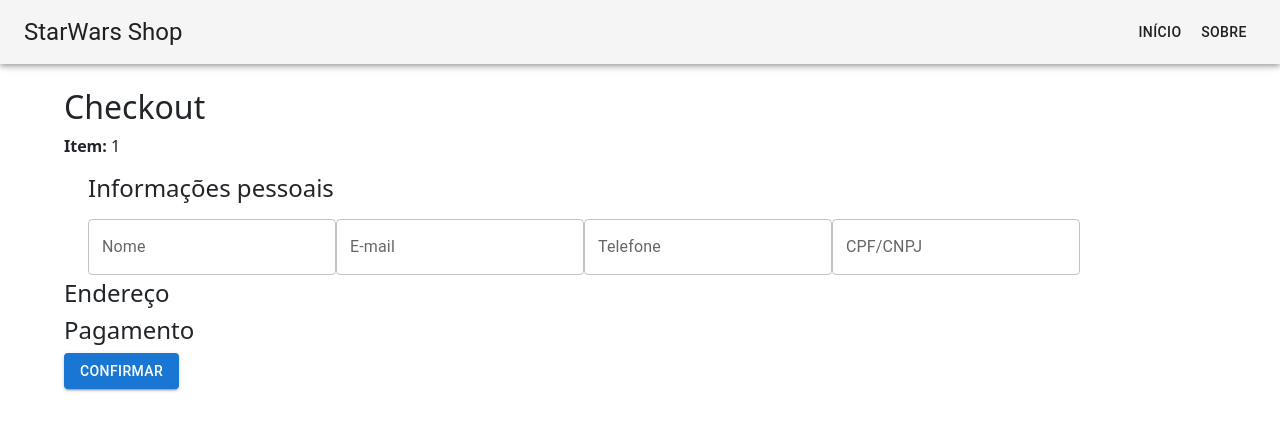
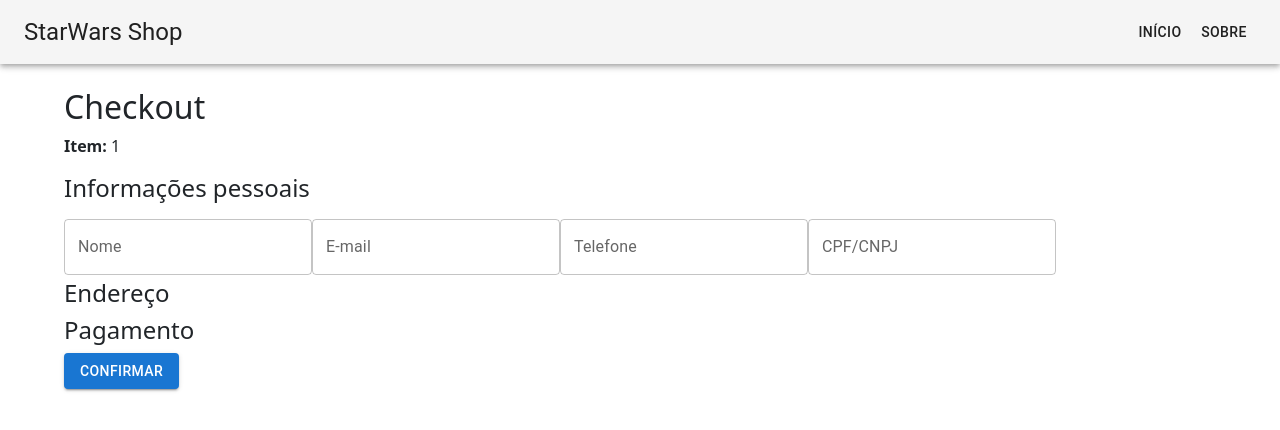
Before and after one commit to lauraghrk/starwars-shop, a React (Vite) app: page /checkout/1 in a window 1280 px wide. Shown: the top 430 px of the page. Built offline with nearby package versions, Linux system fonts and the light colour scheme.

Commit message:
yup validations

```diff
--- a/src/components/CheckoutForm.tsx
+++ b/src/components/CheckoutForm.tsx
@@ -1,41 +1,62 @@
-import { Formik, Form } from 'formik'
+import { useFormik } from 'formik'
 import Button from '@mui/material/Button';
-import { Container, TextField } from '@mui/material';
+import { Box, Container, TextField } from '@mui/material';
 import schema from '../schemas/schema';
 
 function CheckoutForm() {
 
-    function onsubmit() {
-        console.log("Enviado")
+    const formik = useFormik({
+        initialValues: {
+            name: '',
+            email: '',
+            phone: '',
+            cpfcnpj: ''
+        },
+        validationSchema: schema,
+        onSubmit: (values) => {
+            console.log('enviado')
+            console.log(values)
         }
+    })
 
     return (
-        <Formik initialValues={{}} validationSchema={schema} onSubmit={onsubmit}>
-            {() => (
-                <Form>
-                    <Container>
+        <Box component="form" onSubmit={formik.handleSubmit}>
+            <div>
                 <h4>Informações pessoais</h4>
                 <TextField
                     margin='dense'
                     name='name'
                     label='Nome'
+                    value={formik.values.name}
+                    onChange={formik.handleChange}
+                    error={formik.touched.name && Boolean(formik.errors.name)}
                 />
                 <TextField
                     margin='dense'
                     name='email'
                     label='E-mail'
+                    value={formik.values.email}
+                    onChange={formik.handleChange}
+                    error={formik.touched.email && Boolean(formik.errors.email)}
                 />
                 <TextField
                     margin='dense'
                     name='phone'
                     label='Telefone'
+                    value={formik.values.phone}
+                    onChange={formik.handleChange}
+                    error={formik.touched.phone && Boolean(formik.errors.phone)}
+                    placeholder='(00) 00000-0000'
                 />
                 <TextField
                     margin='dense'
-                            name='cpf-cnpj'
+                    name='cpfcnpj'
                     label='CPF/CNPJ'
+                    value={formik.values.cpfcnpj}
+                    onChange={formik.handleChange}
+                    error={formik.touched.cpfcnpj && Boolean(formik.errors.cpfcnpj)}
                 />
-                    </Container>
+            </div>
             <div>
                 <h4>Endereço</h4>
             </div>
@@ -44,9 +65,7 @@ function CheckoutForm() {
 
             </div>
             <Button variant='contained' type="submit">Confirmar</Button>
-                </Form>
-            )}
-        </Formik>
+        </Box>
     )
 }
 
--- a/src/schemas/schema.ts
+++ b/src/schemas/schema.ts
@@ -1,7 +1,11 @@
 import { object, string, number} from 'yup'
+
+const phoneRegExp = /^\(?[1-9]{2}\)? ?(?:[2-8]|9[1-9])[0-9]{3}\-?[0-9]{4}$/
+const cpfcnpjRegExp = /([0-9]{2}[\.]?[0-9]{3}[\.]?[0-9]{3}[\/]?[0-9]{4}[-]?[0-9]{2})|([0-9]{3}[\.]?[0-9]{3}[\.]?[0-9]{3}[-]?[0-9]{2})/
 
 export default object().shape({
     name: string().min(3, 'Mínimo 3 caracteres.').required('Informe um nome.'),
-    email: string().email("Informe um e-mail válido.").required('Informe um e-mail.'),
-    phone: number().min(10).max(11)
+    email: string().email('E-mail inválido.').required('Informe um e-mail.'),
+    phone: string().matches(phoneRegExp, 'Telefone inválido'),
+    cpfcnpj: string().matches(cpfcnpjRegExp, 'CPF/CNPJ inválido')
 })
```
Lines whose indentation alone changed are shown as unchanged.
